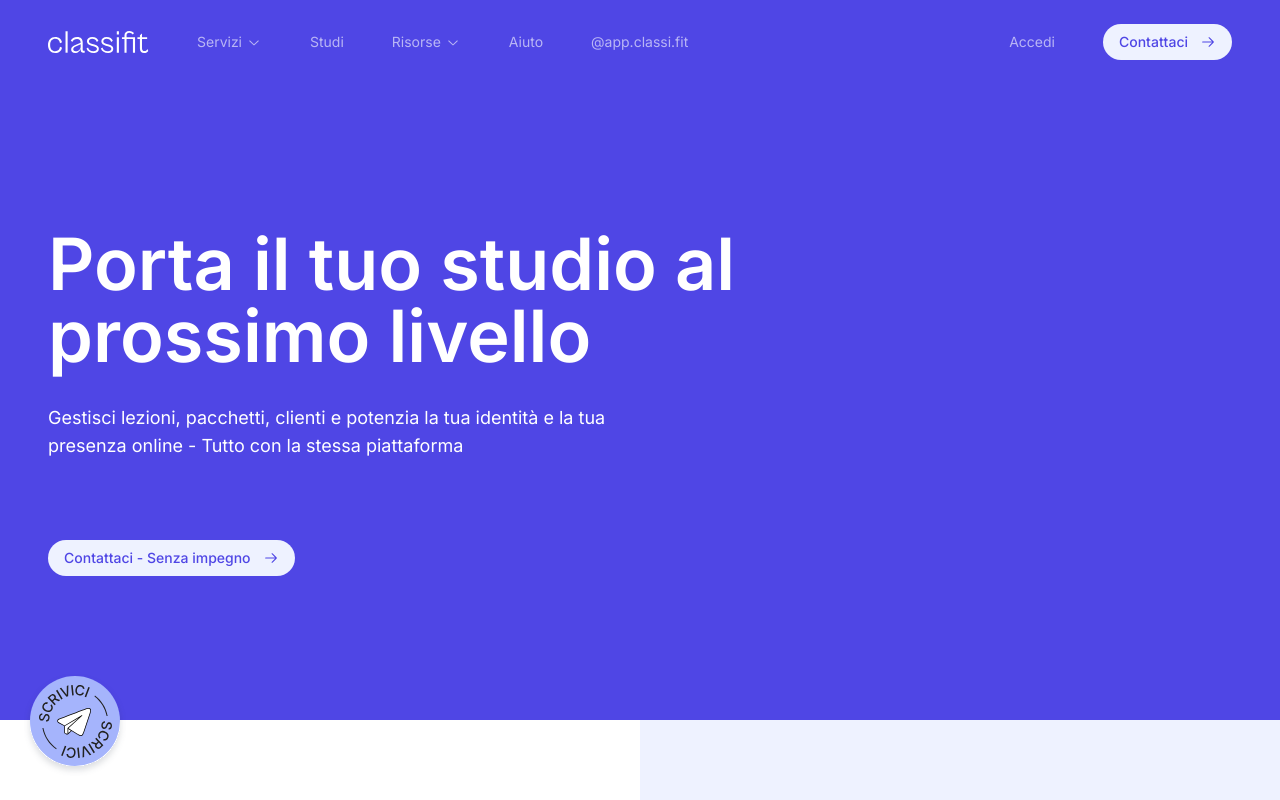
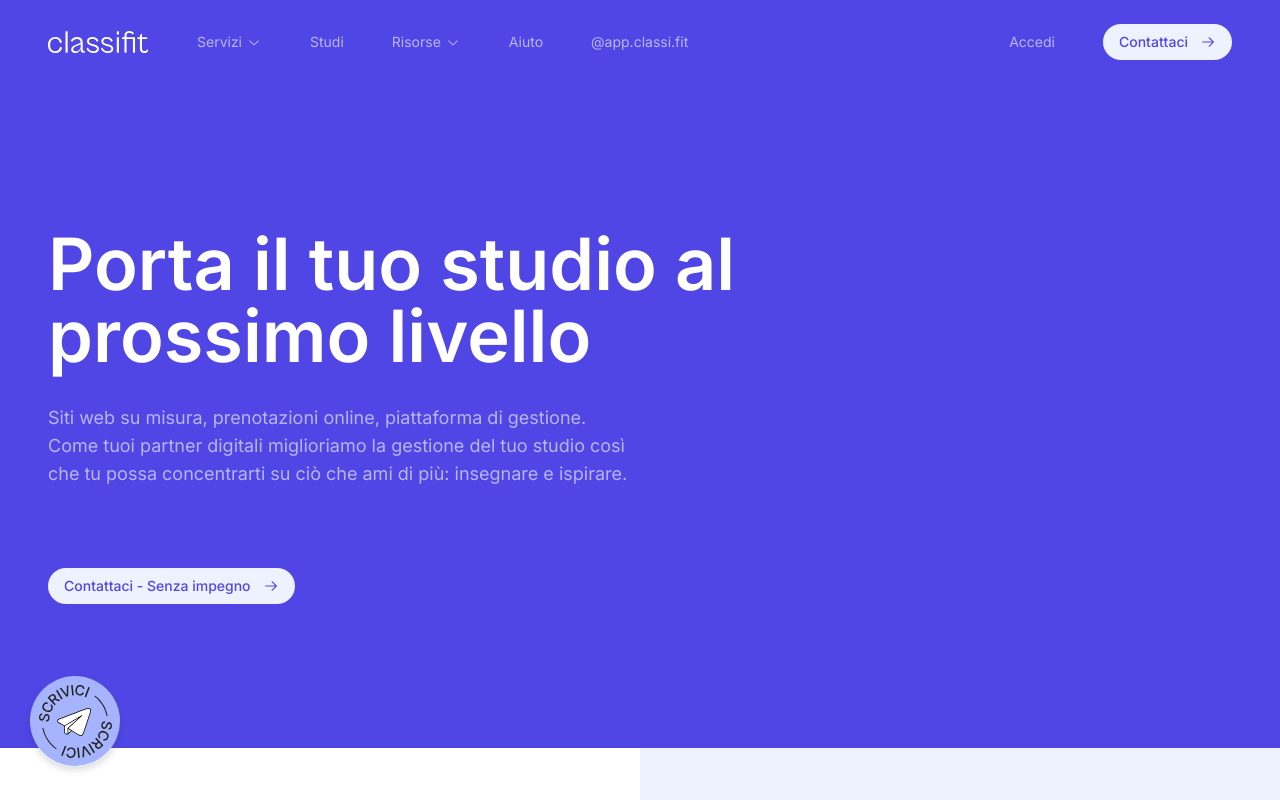
Before and after one commit to classifit/classifit-website, a Next.js app: page / in a window 1280 px wide. Shown: the top 800 px of the page. Built offline with nearby package versions, Linux system fonts and the light colour scheme.

Commit message:
hero subtitle

```diff
--- a/components/sections/homepage/hero.tsx
+++ b/components/sections/homepage/hero.tsx
@@ -10,9 +10,10 @@ export default function Hero() {
           Porta il tuo studio al prossimo livello
         </h1>
         <div className="py-4" />
-        <p className="w-2/3">
-          Gestisci lezioni, pacchetti, clienti e potenzia la tua identità e la
-          tua presenza online - Tutto con la stessa piattaforma
+        <p className="w-2/3 text-white/60">
+          Siti web su misura, prenotazioni online, piattaforma di gestione. Come
+          tuoi partner digitali miglioriamo la gestione del tuo studio così che
+          tu possa concentrarti su ciò che ami di più: insegnare e ispirare.
         </p>
         <div className="py-10" />
         <Link href="#">
```
